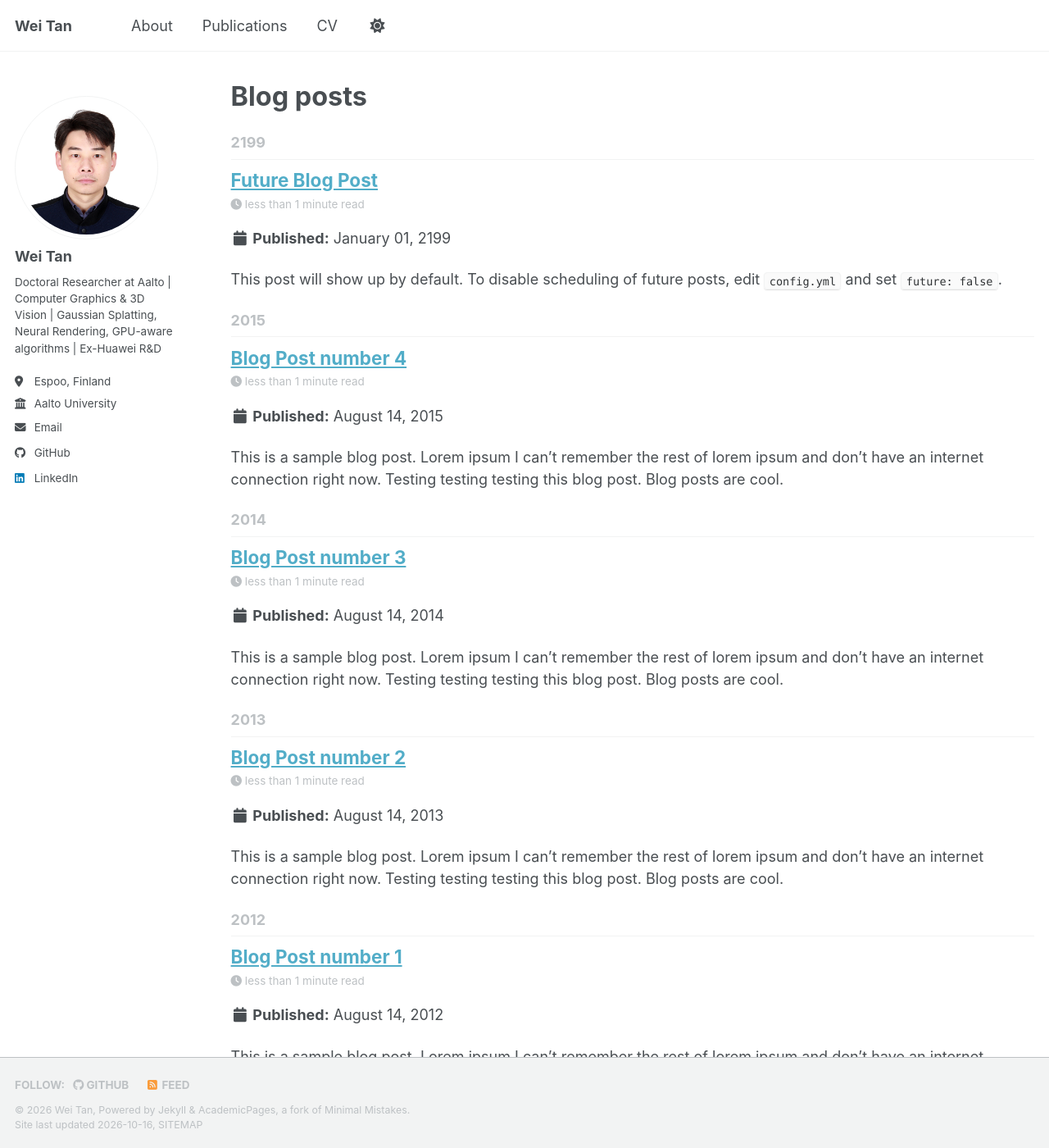
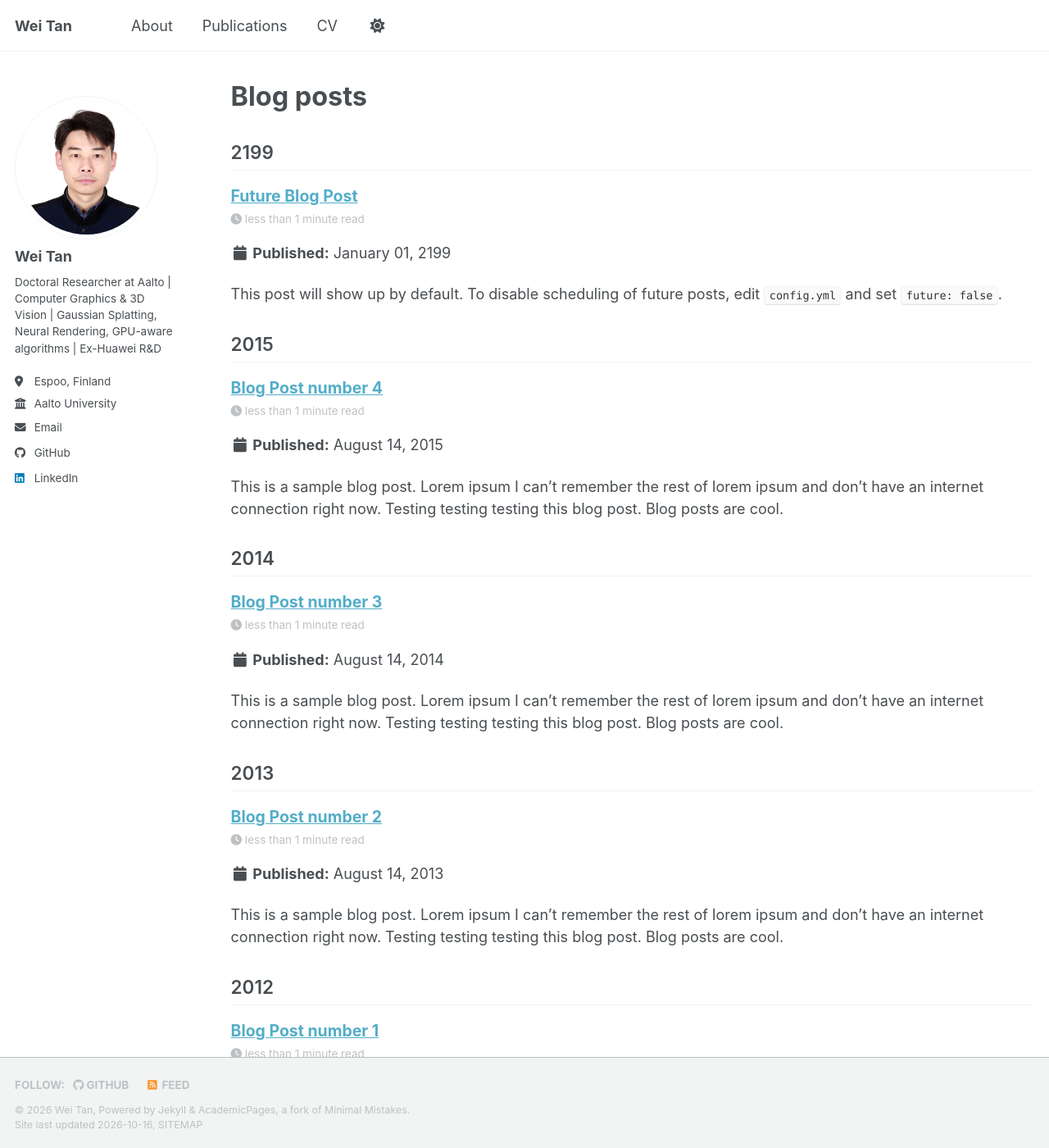
Before and after one commit to alex-tan-60149/alex-tan-60149.github.io, a Jekyll site: the page built from _pages/year-archive.html, in a window 1280 px wide and 1400 px high. Shown: the whole window at 82% size. Built offline with Jekyll 4.4.1, drawn with Linux system fonts in a browser that asks for light colours; a style sheet for code colours, icons or effects is not loaded.

Commit message:
Refactor styles for archive layout
Updated styles for archive subtitles and item titles, including margin, padding, font size, and color adjustments. Added new styles for item excerpts.

```diff
--- a/_sass/layout/_archive.scss
+++ b/_sass/layout/_archive.scss
@@ -28,10 +28,11 @@
 }
 
 .archive__subtitle {
-  margin: 1.414em 0 0;
-  padding-bottom: 0.5em;
-  font-size: $type-size-5;
-  color: var(--global-text-color-light);
+  margin: 1.5em 0 0.8em;
+  padding-bottom: 0.35em;
+  font-size: 1.25em;
+  font-weight: 600;
+  color: var(--global-text-color);
   border-bottom: 1px solid var(--global-border-color);
 
   + .list__item .archive__item-title {
@@ -40,11 +41,25 @@
 }
 
 .archive__item-title {
+  margin-top: 0.9em;
   margin-bottom: 0.25em;
-  font-family: $sans-serif-narrow;
+  font-family: $sans-serif;
+  font-size: 1.08em;
+  line-height: 1.35;
 
   a + a {
     opacity: 0.5;
+  }
+}
+
+.archive__item-excerpt {
+  margin-top: 0;
+  margin-bottom: 1.1em;
+  font-size: 0.92em;
+  line-height: 1.55;
+
+  & + p {
+    text-indent: 0;
   }
 }
 
```
